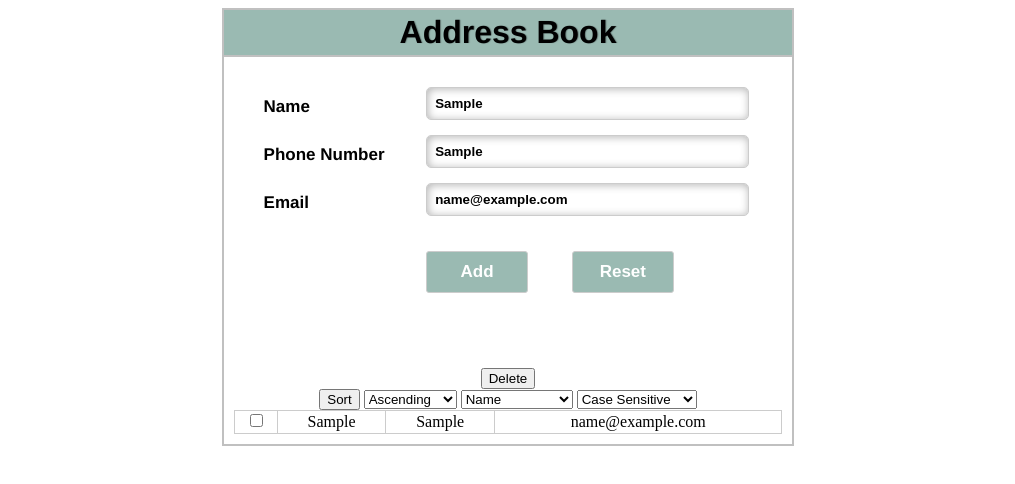
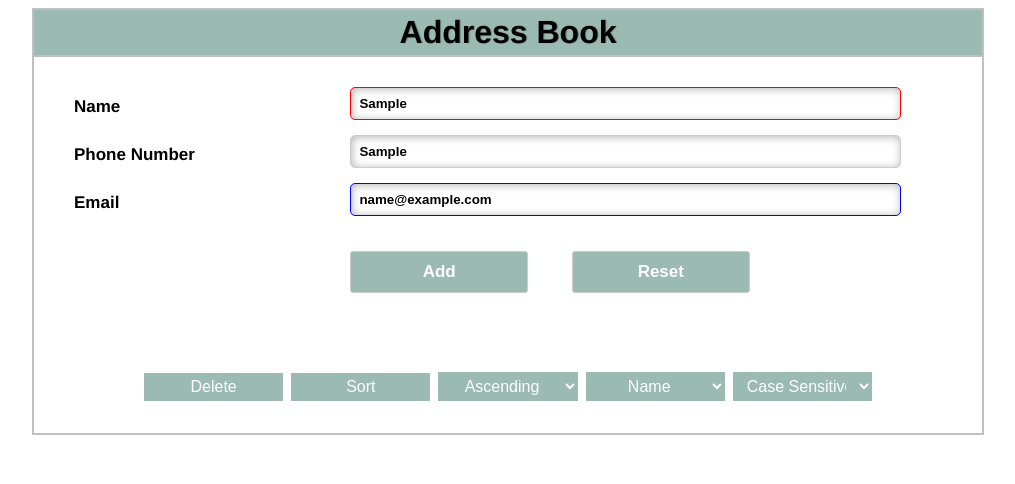
Before and after one commit to Sudha533/AddressBook, a plain HTML site: page index.html in a window 1280 px wide. Both pictures are taken after typing "Sample", "Sample", "name@example.com" into the empty fields and a click on the button "Add". Shown: the whole page, without its empty margins (132-1147 px from the left). Drawn offline with Linux system fonts and the light colour scheme.

Commit message:
Version 5
Address book with all the requirements completed.

```diff
--- a/index.html
+++ b/index.html
@@ -1,44 +1,64 @@
 <!DOCTYPE html>
 <html lang="en">
 <head>
+
 	<meta charset="UTF-8">
+
+	<!-- Stylesheet
+	============================================= -->
+	<link rel="stylesheet" href="style.css">
+
+	<!-- Script
+	============================================= -->
+	<script src="script.js"></script>
+
+	<!-- Document Title
+	============================================= -->
 	<title>Address Book</title>
-	<link rel="stylesheet" href="style.css">
-	<script src="script.js"></script>
 </head>
 <body>
+
+	<!-- Container
+	============================================= -->
 	<div class="container">
+
+	    <!-- Heading
+	    ============================================= -->
 		<div class="heading">
 		<h1>Address Book</h1>
 		</div>
-
+	    <!-- Form Fields
+	     ============================================= -->
 		<div class="address-form">
 			<div class="form-group">
 			<label for="name">Name</label>
-			<input type="text" name="name" id="name" />
+			<input type="text" class="error" name="name" id="name" />
 			</div>
 
 
 			<div class="form-group">
 			<label for="phone">Phone Number</label>
-			<input type="text" name="phone" id="phone" />
+			<input type="text" class="error" name="phone" id="phone" />
 			</div>
 
 
 			<div class="form-group">
 			<label for="email">Email</label>
-			<input type="text" name="email" id="email" />
+			<input type="text"  class="error" name="email" id="email" />
 			</div>
+
 
 			<div class="form-group">
 			<button id="add">Add</button>
 			<button id="reset">Reset</button>
 			</div>
 
-		</div>
+		</div><!--Form Fields End-->
+
+
 		<div class="address-book">
-		    <button id="delete">Delete</button>
-			<div>
+		        <button id="delete">Delete</button>
+
 				<button id="sort">Sort</button>
 				<select id="sortOrder">
 					<option value="0" selected="1">Ascending</option>
@@ -53,15 +73,16 @@
 					<option value="0" selected="1">Case Sensitive</option>
 					<option value="1">Case Insensitive</option>
 				</select>
+			<br><br>
 
-			</div>
+			<!-- Table
+	         ============================================= -->
 			<table id="address-book">
-			</table>
+			</table><!--table end-->
 		</div>
 
 
-	</div>
-
+	</div><!--Container End-->
 
 
 </body>
--- a/script.js
+++ b/script.js
@@ -1,21 +1,30 @@
+/* ================================ */
+/* ADDRESS BOOK IMPLEMENTATION      */
+/* Author: Sudha Subramaniam        */
+/* E-Mail: s.sudhacse08@gmail.com   */
+/* ================================ */
+
 window.onload = function(){
+	/* ===== Form Fields ===== */
 	var name = document.getElementById('name');
 	var phone = document.getElementById('phone');
 	var email = document.getElementById('email');
+	/* ===== Buttons ===== */
 	var resetBtn = document.getElementById('reset');
 	var addBtn = document.getElementById('add');
 	var deleteBtn = document.getElementById('delete');
 	var sortBtn = document.getElementById('sort');
+	/* ===== Table and Div ===== */
 	var addressBook = document.querySelector('.address-book');
 	var addressForm = document.querySelector('.address-form');
 	var addressBookData=[];
 
 	showAddressBook();
-
+	/* ===== showing the address book ===== */
 	function showAddressBook(){
 		if(localStorage['addbook'] === undefined){
 			localStorage['addbook'] = '';
-		} else {
+		}else{
 			addressBookData = JSON.parse(localStorage['addbook']);
 			for(var n in addressBookData){
 				var tr = document.createElement("tr");
@@ -23,24 +32,27 @@ window.onload = function(){
 			}
 		}
 	}
-
+	/* ===== Button click events ===== */
 	addBtn.addEventListener("click", addToBook);
 	deleteBtn.addEventListener("click", deleteFromBook);
 	resetBtn.addEventListener("click", resetFields);
 	sortBtn.addEventListener("click", sortContactList);
-
+	/* ===== Adding value to the address book ===== */
 	function addToBook(){
-		checkName();
-		checkPhone();
-		checkEmail();
-		if(name.value!='' && phone.value!='' && email.value!=''){
+		var errorStringName = checkName();
+		var errorStringPhone = checkPhone();
+		var errorStringEmail = checkEmail();
+		if(errorStringName == '' && errorStringPhone == '' && errorStringEmail == ''){
 			var obj = new jsonStructure(name.value,phone.value,email.value)
 		    addressBookData.push(obj);
 		    localStorage['addbook'] = JSON.stringify(addressBookData);
             addNewlyAddedAddress();
+		}else{
+			var alertString = 'Check the following -\n' + errorStringName + '\n' + errorStringPhone + '\n' + errorStringEmail;
+			alert(alertString);
 		}
 	}
-
+	/* ===== Deleting the data from the address book ===== */
 	function deleteFromBook(){
 		var table = document.getElementById('address-book');
 		var chekbox = document.getElementsByName('checkboxAddressList');
@@ -53,7 +65,7 @@ window.onload = function(){
 		}
 		localStorage['addbook'] = JSON.stringify(addressBookData);
 	}
-
+	/* ===== sorting the contact list ===== */
 	function sortContactList(){
 		var sortOrder = document.getElementById('sortOrder');
 		var sortOrderValue = sortOrder.options[sortOrder.selectedIndex].value;
@@ -86,6 +98,7 @@ window.onload = function(){
 			table.deleteRow(0);
 		}
 	}
+
 	function caseSensitiveSortBy(prop, sortOrderValue){
 		if(sortOrderValue == 0){
 			return function(a,b){
@@ -135,11 +148,11 @@ window.onload = function(){
 		this.phone = phone;
 		this.email = email;
 	}
-
+	/* =====Adding new value to the address book ===== */
 	function addNewlyAddedAddress(){
 		if(localStorage['addbook'] === undefined){
 			localStorage['addbook'] = '';
-		} else {
+		}else{
 			addressBookData = JSON.parse(localStorage['addbook']);
 			var n = addressBookData.length - 1;
 			var tr=document.createElement("tr");
@@ -158,13 +171,11 @@ window.onload = function(){
 		td3.innerHTML = addressBookData[n].phone;
 		td4.innerHTML = addressBookData[n].email;
 
-
 		tr.appendChild(td1);
 		tr.appendChild(td2);
 		tr.appendChild(td3);
 		tr.appendChild(td4);
 		document.getElementById('address-book').appendChild(tr);
-
 	}
 
 	function resetFields(){
@@ -172,22 +183,52 @@ window.onload = function(){
 		phone.value = "";
 	    email.value = "";
 	}
+	/* ===== Validationg the form fields ===== */
 	function checkName(){
-		if(name.value == null && name.value == ''){
-			alert("Name required");
+		var returnValue = 'Please enter a valid name.  It can only contain alphabets';
+		if(name.value == null || name.value == ''){
 			name.style.borderColor = "red";
+		}else{
+			var letters = /^[a-zA-Z-,]+(\s{0,1}[a-zA-Z-, ])*$/;
+			if(name.value.match(letters)){
+				name.style.borderColor = "blue";
+				returnValue = '';
+			}else{
+				name.style.borderColor = "red";
+			}
 		}
-	}
-	function checkPhone(){
-		if(phone.value == null && phone.value == ''){
-			phone.style.borderColor = "red";
-		}
-	}
-	function checkEmail(){
-		if(email.value == null && email.value == ''){
-			phone.style.borderColor = "red";
-		}
+		return returnValue;
 	}
 
+	function checkPhone(){
+		var returnValue = 'Please enter a valid phone number.  It has to contain only numbers and be of the following format xxxxxxxxxx';
+		if(phone.value == null || phone.value == ''){
+			phone.style.borderColor = "red";
+		}else{
+			var phoneno = /^\d{10}$/;
+			if(phone.value.match(phoneno)){
+				phone.style.borderColor = "blue";
+				returnValue = '';
+			}else{
+				name.style.borderColor = "red";
+			}
+		}
+		return returnValue;
+	}
 
+	function checkEmail(){
+		var returnValue = 'Please enter a valid e-mail.  It has to be of the following format and be of the following format mail@domainname.com';
+		if(email.value == null || email.value == ''){
+			 email.style.borderColor = "red";
+		}else{
+			var mailformat = /^\w+([\.-]?\w+)*@\w+([\.-]?\w+)*(\.\w{2,3})+$/;
+            if(email.value.match(mailformat)){
+				email.style.borderColor = "blue";
+				returnValue = '';
+			}else{
+				name.style.borderColor = "red";
+			}
+		}
+		return returnValue;
+	}
 }
--- a/style.css
+++ b/style.css
@@ -1,6 +1,6 @@
 .container{
 	margin-top:5%;
-	width: 45%;
+	width: 75%;
 	margin:auto;
 	position:relative;
 	border:2px solid #C0C0C0;
@@ -62,12 +62,13 @@
     color: #FFFFFF;
     width: 20%;
     text-align: center;
-    -webkit-transition-duration: 0.4s; /* Safari */
+    -webkit-transition-duration: 0.4s;
     transition-duration: 0.4s;
     text-decoration: none;
     overflow: hidden;
     cursor: pointer;
 }
+
 .form-group button:hover{
 	color: #9ABAB2;
 	background-color: #fff;
@@ -77,6 +78,25 @@
 	padding:10px;
 	text-align:center;
 }
+.address-book button, select{
+	background-color: #9ABAB2;
+    border: none;
+    color: white;
+    padding: 5px 10px;
+    text-align: center;
+    text-decoration: none;
+    display: inline-block;
+    font-size: 16px;
+    margin: 4px 2px;
+	width:15%;
+    cursor: pointer;
+    -webkit-transition-duration: 0.4s;
+    transition-duration: 0.4s;
+}
+
+.address-book button:hover, select.hover{
+    box-shadow: 0 12px 16px 0 rgba(0,0,0,0.2),0 17px 50px 0 rgba(0,0,0,0.1);
+}
 table, td, th {
     border: 1px solid #ccc;
 	padding:2px;
@@ -85,4 +105,5 @@ table, td, th {
 table {
     border-collapse: collapse;
     width: 100%;
+	text-align:center;
 }
```
